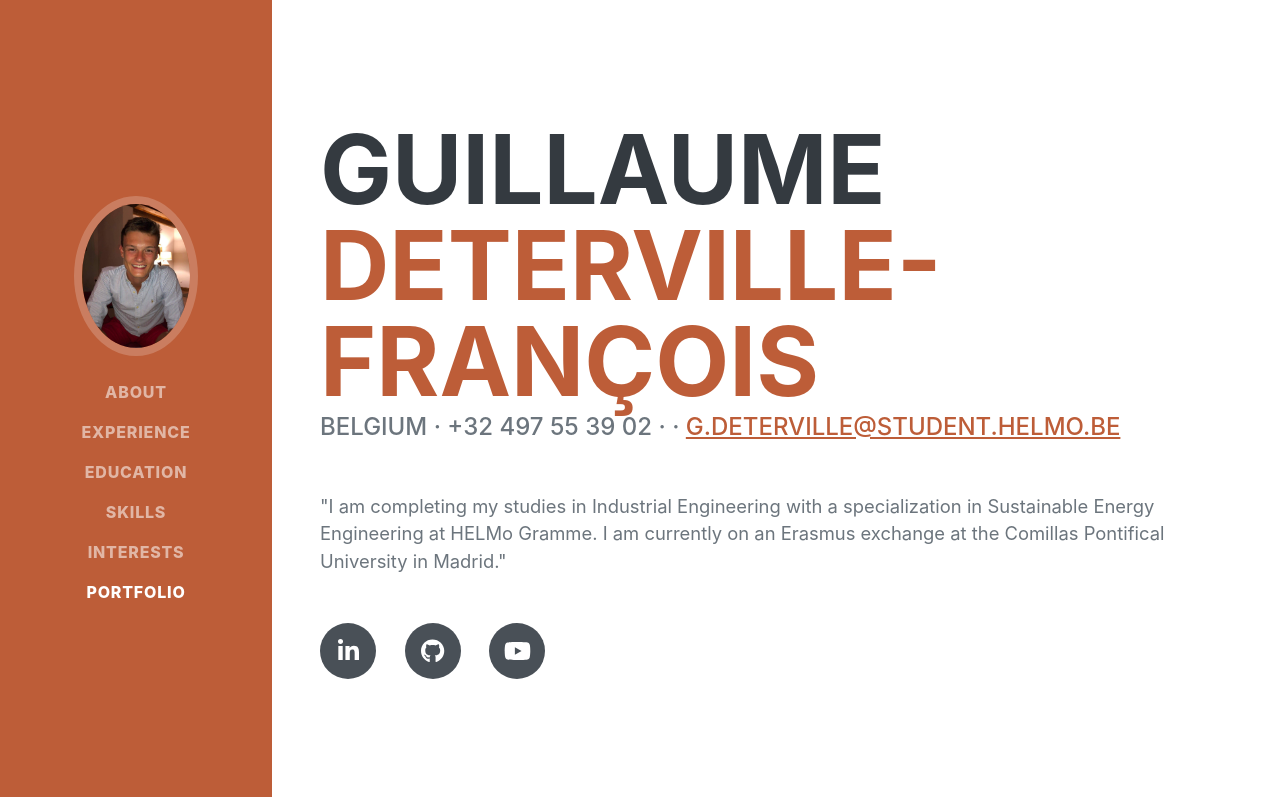
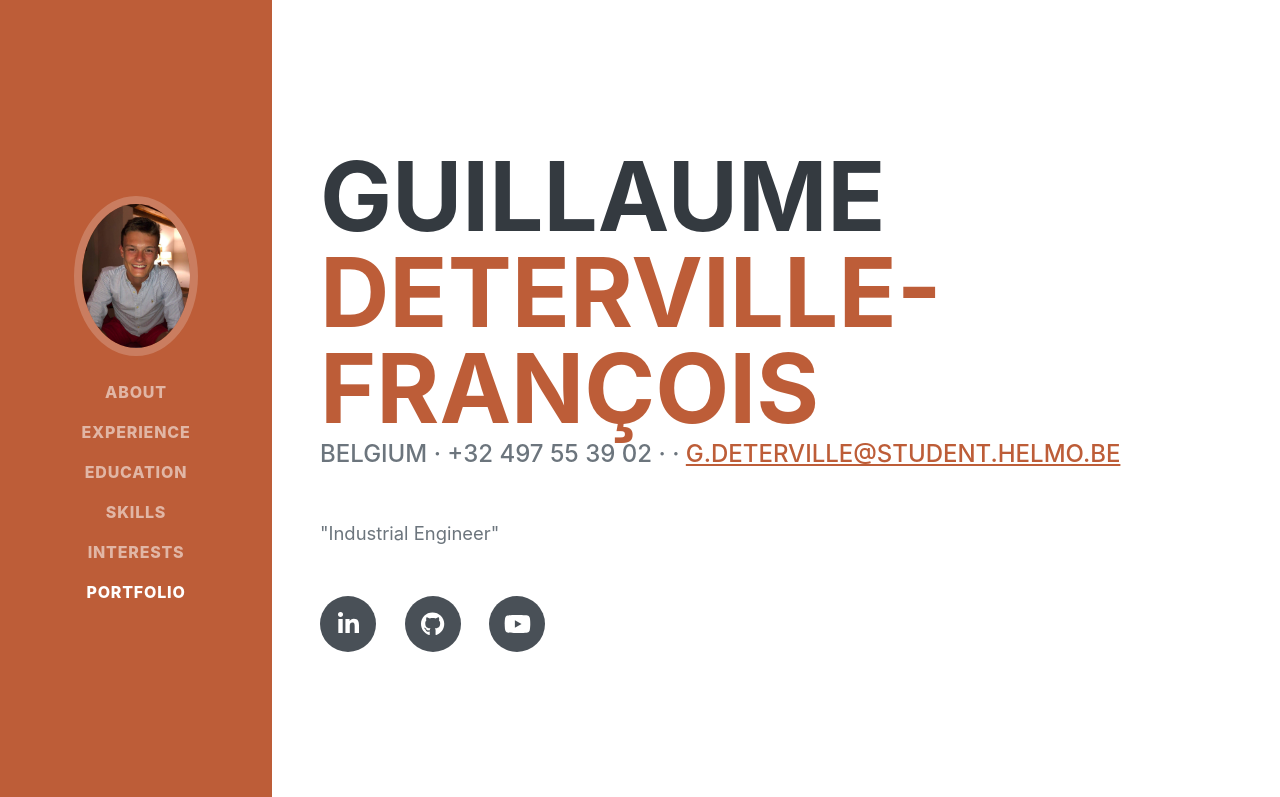
Before and after one commit to GuillaumeDeterville/GuillaumeDeterville, a plain HTML site: page index.html in a window 1280 px wide. Shown: the top 797 px of the page. Drawn offline with nearby package versions, Linux system fonts and the light colour scheme; a web font is replaced by a local one.

Commit message:
maj 041024

```diff
--- a/index.html
+++ b/index.html
@@ -51,7 +51,7 @@
                     </div>
                     <p class="lead mb-5">
 
-                        "I am completing my studies in Industrial Engineering with a specialization in Sustainable Energy Engineering at HELMo Gramme. I am currently on an Erasmus exchange at the Comillas Pontifical University in Madrid."</p>
+                        "Industrial Engineer"</p>
                     <div class="social-icons">
                         <a class="social-icon" href="https://www.linkedin.com/in/guillaume-deterville-fran%C3%A7ois-86b085213/"><i class="fab fa-linkedin-in"></i></a>
                         <a class="social-icon" href="https://github.com/GuillaumeDeterville"><i class="fab fa-github"></i></a>
```
